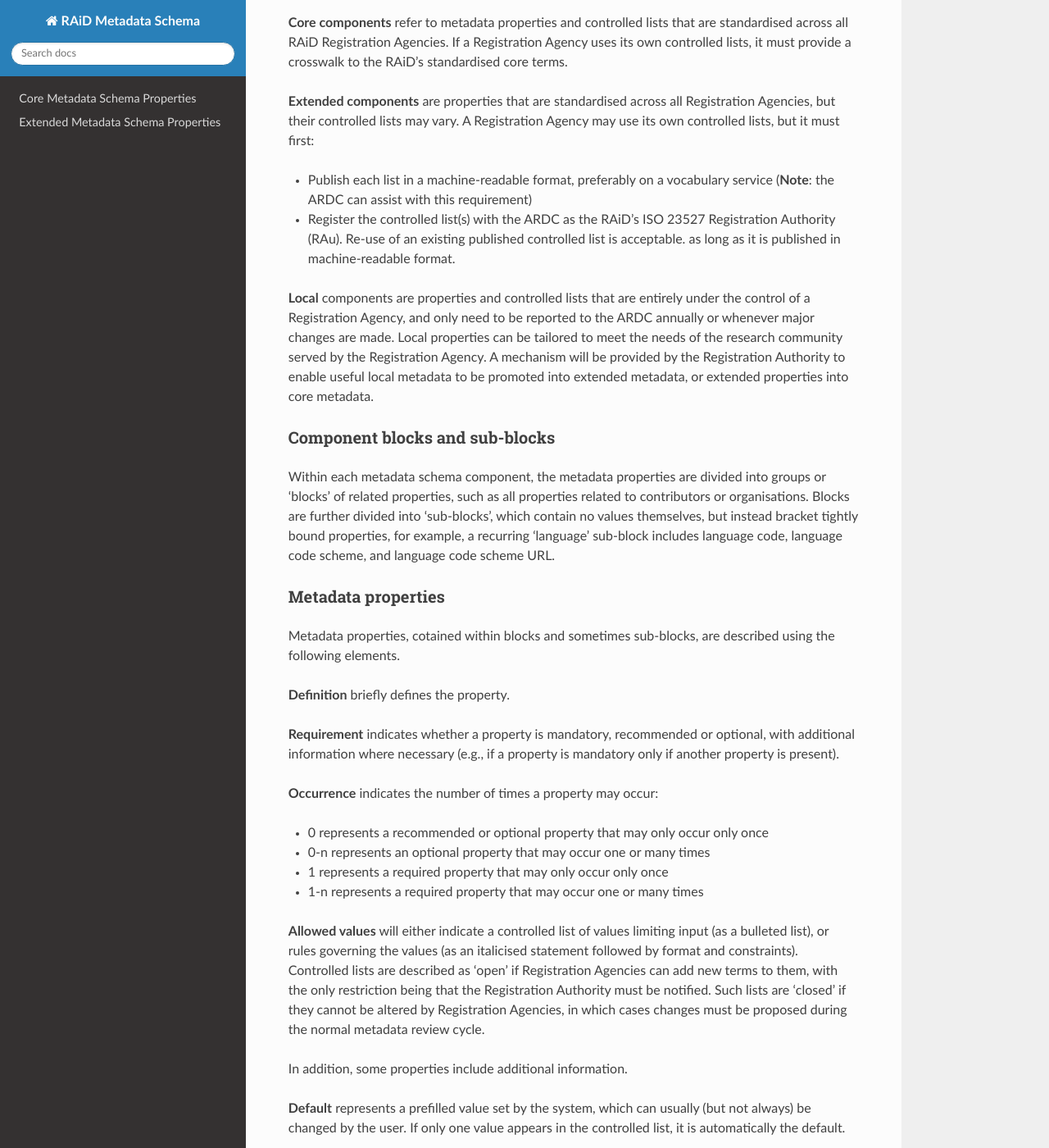
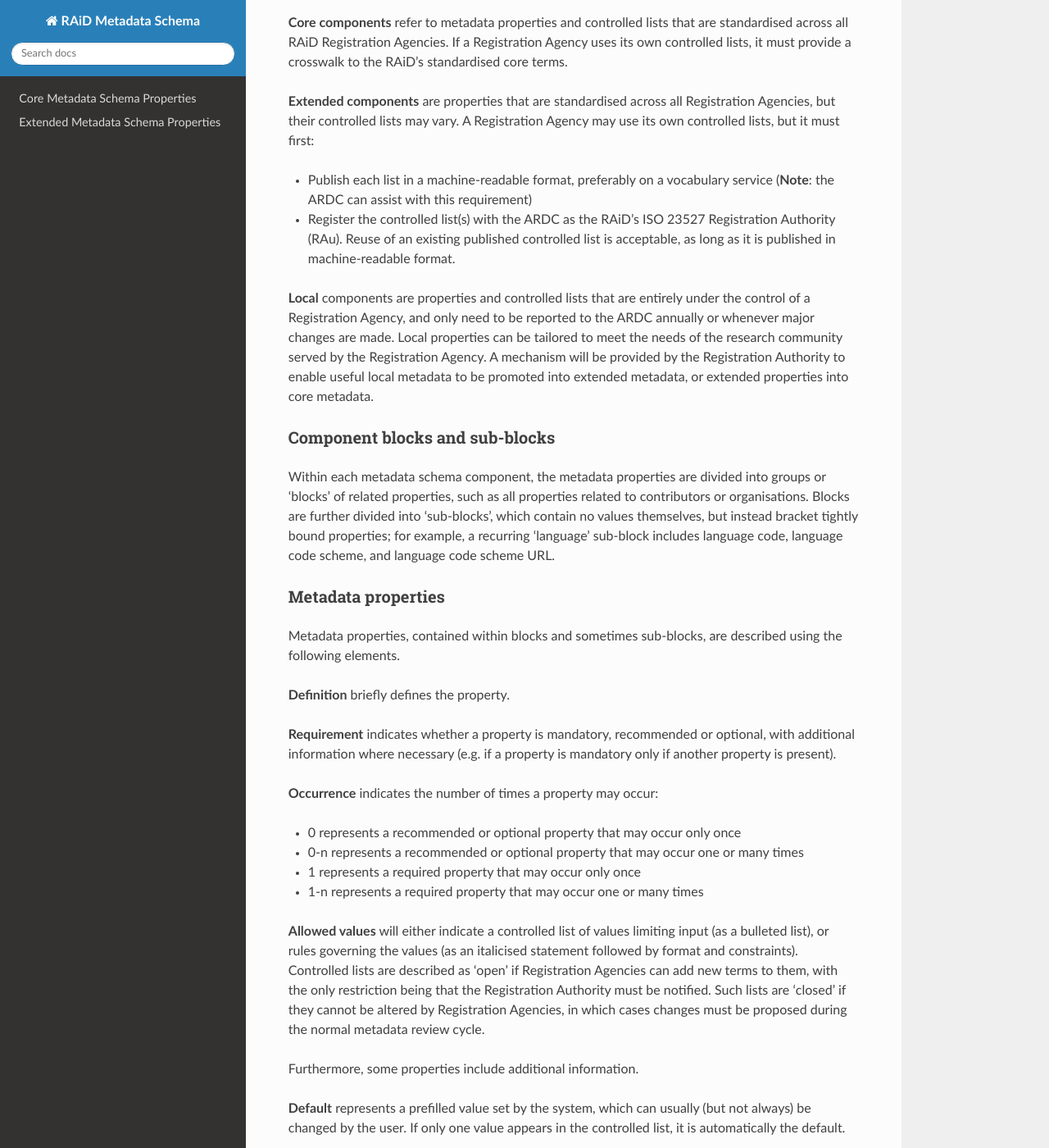
Before and after one commit to au-research/raid-metadata, a Sphinx documentation site: the page built from rtd/docs/source/index.rst, in a window 1280 px wide and 1400 px high, scrolled down 959 px. Shown: the whole window at 82% size. Built offline with Sphinx 7.4.7 and the Read the Docs theme 3.1.0, drawn with Linux system fonts in a browser that asks for light colours; pages that are not in the unit, such as notebooks, are missing from menus.

Commit message:
Update index.rst
Line 36: Fixed typos
Line 43: Fixed grammar
Line 49: Fixed typo
Line 56: Added 'recommended' [Check logic here]
Line 64 Removed repetition

```diff
--- a/rtd/docs/source/index.rst
+++ b/rtd/docs/source/index.rst
@@ -33,35 +33,35 @@ The RAiD metadata schema is divided into three components:
 **Extended components** are properties that are standardised across all Registration Agencies, but their controlled lists may vary. A Registration Agency may use its own controlled lists, but it must first:
 
 * Publish each list in a machine-readable format, preferably on a vocabulary service (**Note**: the ARDC can assist with this requirement)
-* Register the controlled list(s) with the ARDC as the RAiD's ISO 23527 Registration Authority (RAu). Re-use of an existing published controlled list is acceptable. as long as it is published in machine-readable format.
+* Register the controlled list(s) with the ARDC as the RAiD's ISO 23527 Registration Authority (RAu). Reuse of an existing published controlled list is acceptable, as long as it is published in machine-readable format.
 
 **Local** components are properties and controlled lists that are entirely under the control of a Registration Agency, and only need to be reported to the ARDC annually or whenever major changes are made. Local properties can be tailored to meet the needs of the research community served by the Registration Agency. A mechanism will be provided by the Registration Authority to enable useful local metadata to be promoted into extended metadata, or extended properties into core metadata.
 
 Component blocks and sub-blocks
 ^^^^^^^^^^^^^^^^^^^^^^^^^^^^^^^
 
-Within each metadata schema component, the metadata properties are divided into groups or 'blocks' of related properties, such as all properties related to contributors or organisations. Blocks are further divided into 'sub-blocks', which contain no values themselves, but instead bracket tightly bound properties, for example, a recurring 'language' sub-block includes language code, language code scheme, and language code scheme URL.
+Within each metadata schema component, the metadata properties are divided into groups or 'blocks' of related properties, such as all properties related to contributors or organisations. Blocks are further divided into 'sub-blocks', which contain no values themselves, but instead bracket tightly bound properties; for example, a recurring 'language' sub-block includes language code, language code scheme, and language code scheme URL.
 
 
 Metadata properties
 ^^^^^^^^^^^^^^^^^^^
 
-Metadata properties, cotained within blocks and sometimes sub-blocks, are described using the following elements.
+Metadata properties, contained within blocks and sometimes sub-blocks, are described using the following elements.
 
 **Definition** briefly defines the property.
 
-**Requirement** indicates whether a property is mandatory, recommended or optional, with additional information where necessary (e.g., if a property is mandatory only if another property is present).
+**Requirement** indicates whether a property is mandatory, recommended or optional, with additional information where necessary (e.g. if a property is mandatory only if another property is present).
 
 **Occurrence** indicates the number of times a property may occur:
 
-* 0 represents a recommended or optional property that may only occur only once
-* 0-n represents an optional property that may occur one or many times
-* 1 represents a required property that may only occur only once
+* 0 represents a recommended or optional property that may occur only once
+* 0-n represents a recommended or optional property that may occur one or many times
+* 1 represents a required property that may occur only once
 * 1-n represents a required property that may occur one or many times
 
 **Allowed values** will either indicate a controlled list of values limiting input (as a bulleted list), or rules governing the values (as an italicised statement followed by format and constraints). Controlled lists are described as 'open' if Registration Agencies can add new terms to them, with the only restriction being that the Registration Authority must be notified. Such lists are 'closed' if they cannot be altered by Registration Agencies, in which cases changes must be proposed during the normal metadata review cycle.
 
-In addition, some properties include additional information.
+Furthermore, some properties include additional information.
 
 **Default** represents a prefilled value set by the system, which can usually (but not always) be changed by the user. If only one value appears in the controlled list, it is automatically the default.
 
```
